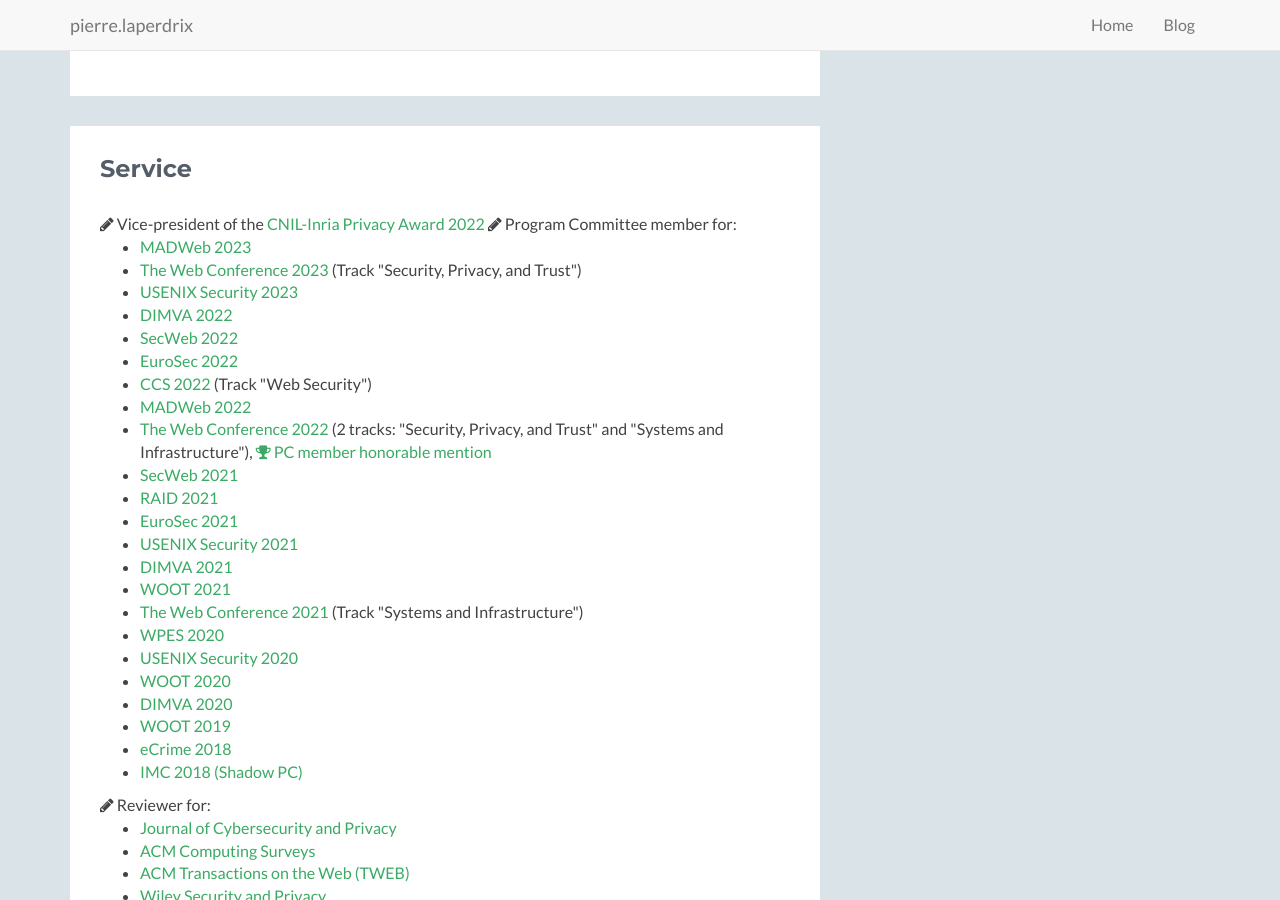
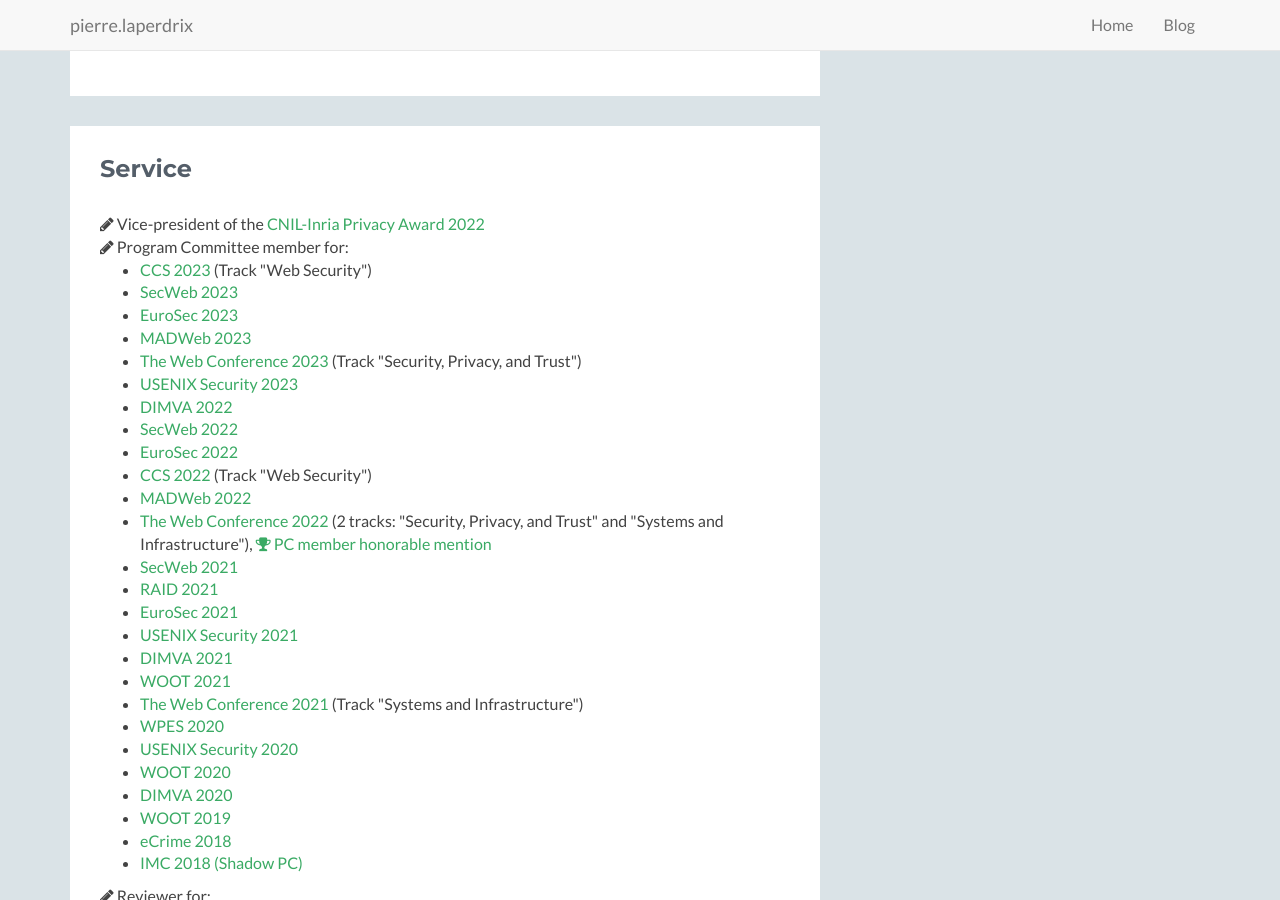
Before and after one commit to plaperdr/plaperdr.github.io, a Jekyll site: the page built from index.html, in a window 1280 px wide and 900 px high, scrolled down 5081 px. Built offline with Jekyll 4.4.1, drawn with Linux system fonts in a browser that asks for light colours.

Commit message:
Updating site

```diff
--- a/index.html
+++ b/index.html
@@ -353,9 +353,12 @@
                     <h2 class="heading">Service</h2>
                     <div class="content">
                         <i class="fa fa-pencil"></i> Vice-president of the <a href="https://www.cnil.fr/en/launch-7th-edition-cnil-inria-privacy-award" target="_blank">CNIL-Inria Privacy Award 2022</a>
-
+                        <br>
                         <i class="fa fa-pencil"></i> Program Committee member for:
                         <ul>
+                            <li><a href="https://www.sigsac.org/ccs/CCS2023/" target="_blank">CCS 2023</a> (Track "Web Security")</li>
+                            <li><a href="https://secweb.work/" target="_blank">SecWeb 2023</a></li>
+                            <li><a href="https://concordia-h2020.eu/eurosec-2023/" target="_blank">EuroSec 2023</a></li>
                             <li><a href="https://madweb.work/" target="_blank">MADWeb 2023</a></li>
                             <li><a href="https://www2023.thewebconf.org/calls/research-tracks/security-privacy-trust/" target="_blank">The Web Conference 2023</a> (Track "Security, Privacy, and Trust")
                             <li><a href="https://www.usenix.org/conference/usenixsecurity23" target="_blank">USENIX Security 2023</a></li>
```
Also changed, not shown: Gemfile.lock.
